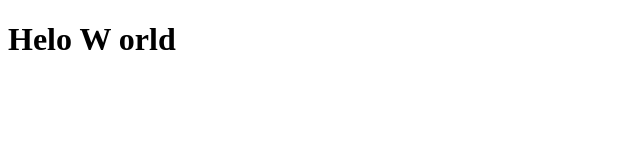
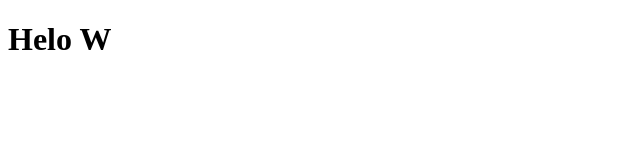
Before and after one commit to Myskat/git-tren-repo, a plain HTML site: page index.html in a window 1280 px wide. Shown: the whole page, without its empty margins (0-640 px from the left). Drawn offline with Linux system fonts and the light colour scheme.

Commit message:
следующий

```diff
--- a/index.html
+++ b/index.html
@@ -6,6 +6,6 @@
     <title>Document</title>
 </head>
 <body>
-    <h1>Helo W     orld</h1>
+    <h1>Helo W  </h1>
 </body>
 </html>
```
